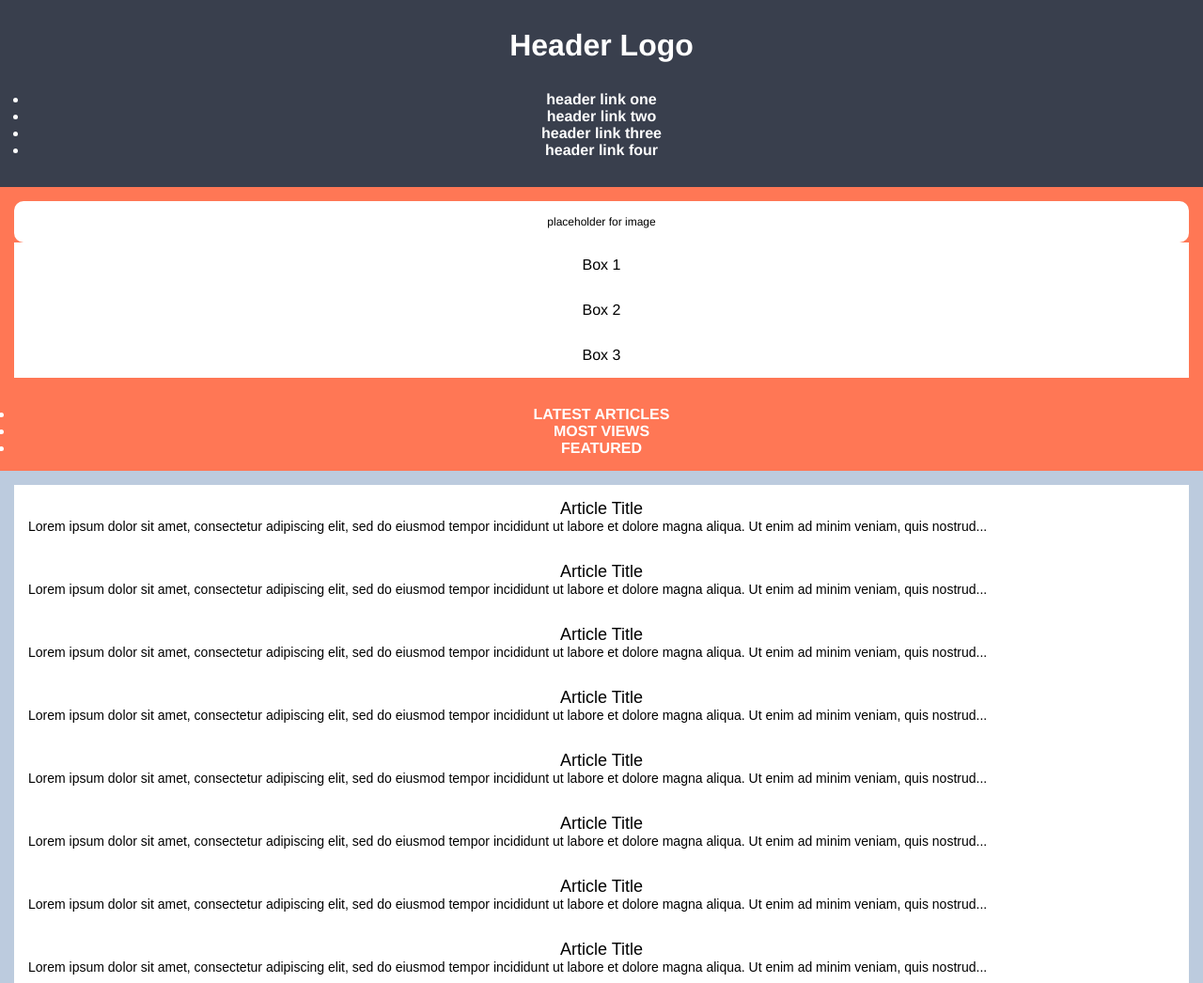
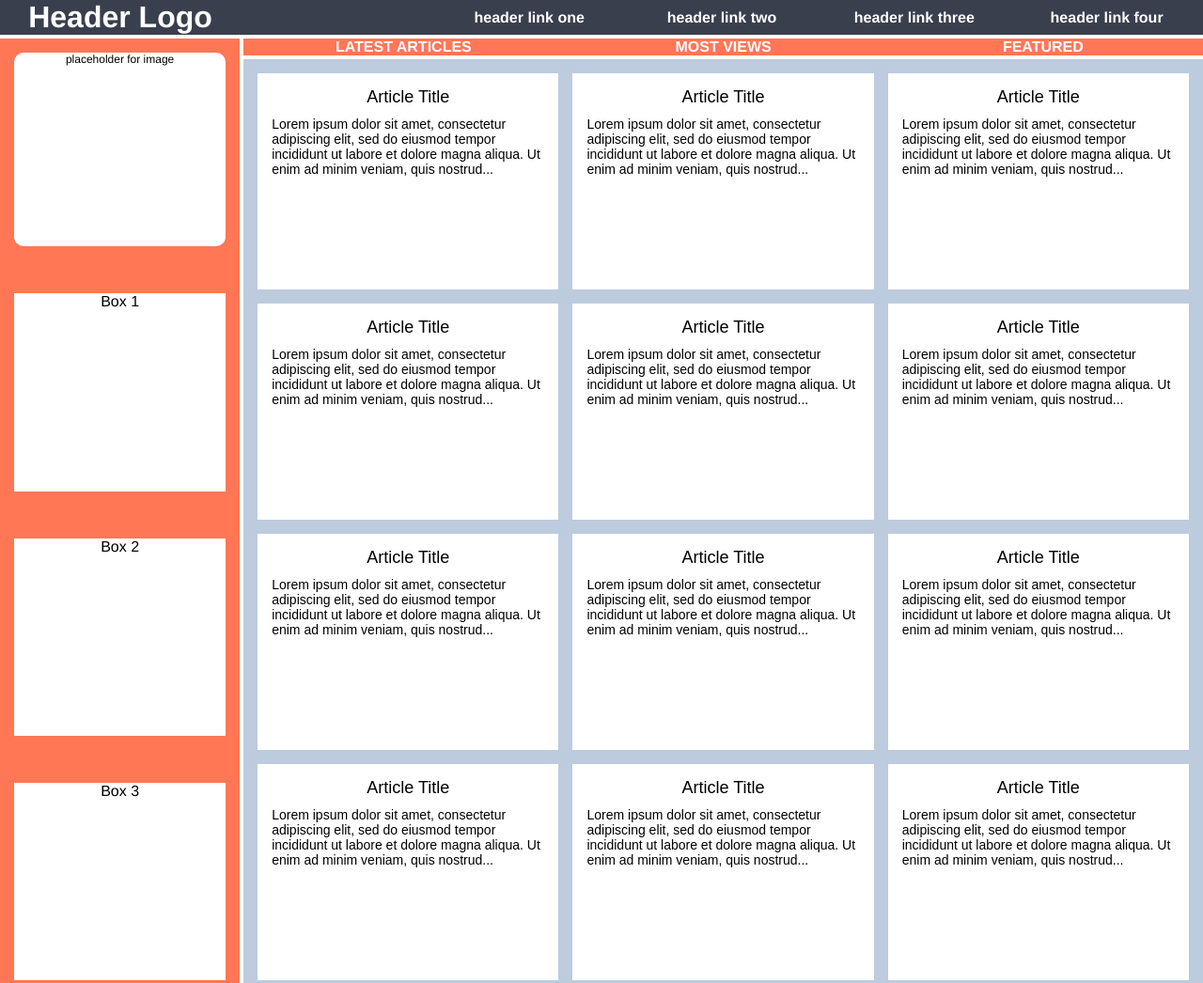
Before and after one commit to JPMoregain/css-exercises-new, a plain HTML site: page grid/03-grid-layout-3/index.html in a window 1280 px wide. Shown: the top 1046 px of the page at 94% size. Drawn offline with Linux system fonts and the light colour scheme.

Commit message:
Complete scalable grid web page

```diff
--- a/grid/03-grid-layout-3/index.html
+++ b/grid/03-grid-layout-3/index.html
@@ -14,6 +14,7 @@
         <div class="logo">Header Logo</div>
         <div class="menu">
           <ul>
+            <li></li>
             <li>header link one</li>
             <li>header link two</li>
             <li>header link three</li>
--- a/grid/03-grid-layout-3/style.css
+++ b/grid/03-grid-layout-3/style.css
@@ -5,10 +5,15 @@
 
 .container {
   text-align: center;
+  display: grid;
+  height: 100vh;
+  width: 100vw;
+  grid-template-rows: 2fr 1fr 8fr 1fr;
+  grid-template-columns: 1fr 4fr;
+  gap: 4px;
 }
 
 .container div {
-  padding: 15px;
   font-size: 32px;
   font-family: Helvetica;
   font-weight: bold;
@@ -17,6 +22,23 @@
 
 .header {
   background-color: #393f4d;
+  grid-area: 1 / 1 / 2 / 3;
+  display: grid;
+  grid-template-columns: 1fr 4fr;
+  margin: 0;
+  padding: 0;
+}
+
+.logo {
+  grid-column-start: 1;
+  grid-column-end: 2;
+  align-self: center;
+}
+
+.menu {
+  grid-column-start: 2;
+  grid-column-end: 3;
+  align-self: center;
 }
 
 .menu ul,
@@ -26,6 +48,10 @@
 
 .sidebar {
   background-color: #FF7755;
+  grid-area: 2 / 1 / 4 / 2;
+  display: grid;
+  gap: 50px;
+  padding: 15px;
 }
 
 .sidebar .photo {
@@ -46,6 +72,14 @@
 
 .nav {
   background-color: #FF7755;
+  grid-area: 2 / 2 / 3 / 3;
+  display: grid;
+  align-items: center;
+}
+
+.nav ul {
+  display: grid;
+  grid-template-columns: 1fr 1fr 1fr;
 }
 
 .nav ul li {
@@ -55,6 +89,11 @@
 
 .article {
   background-color: #bccbde;
+  grid-area: 3 / 2 / 4 / 3;
+  display: grid;
+  grid-template-columns: repeat(auto-fit, minmax(250px, 1fr));
+  gap: 15px;
+  padding: 15px;
 }
 
 .article p {
@@ -68,6 +107,8 @@
   background-color: #FFFFFF;
   color: black;
   text-align: center;
+  height: 200px;
+  padding: 15px;
 }
 
 .card p {
@@ -79,13 +120,27 @@
 .card .title {
   font-size: 18px;
   text-align: center;
+  margin-bottom: 10px;
 }
 
 .footer {
   background-color: #393f4d;
+  grid-area: 4 / 1 / 5 / 3;
+  display: grid;
 }
 
 .footer p {
   font-size: 13px;
   font-weight: normal;
+  align-self: center;
 }
+
+li {
+  display: inline;
+  justify-self: center;
+}
+
+.menu ul {
+  display: grid;
+  grid-template-columns: 1fr 1fr 1fr 1fr 1fr;
+}
```
Also changed, not shown: 2 other files.
